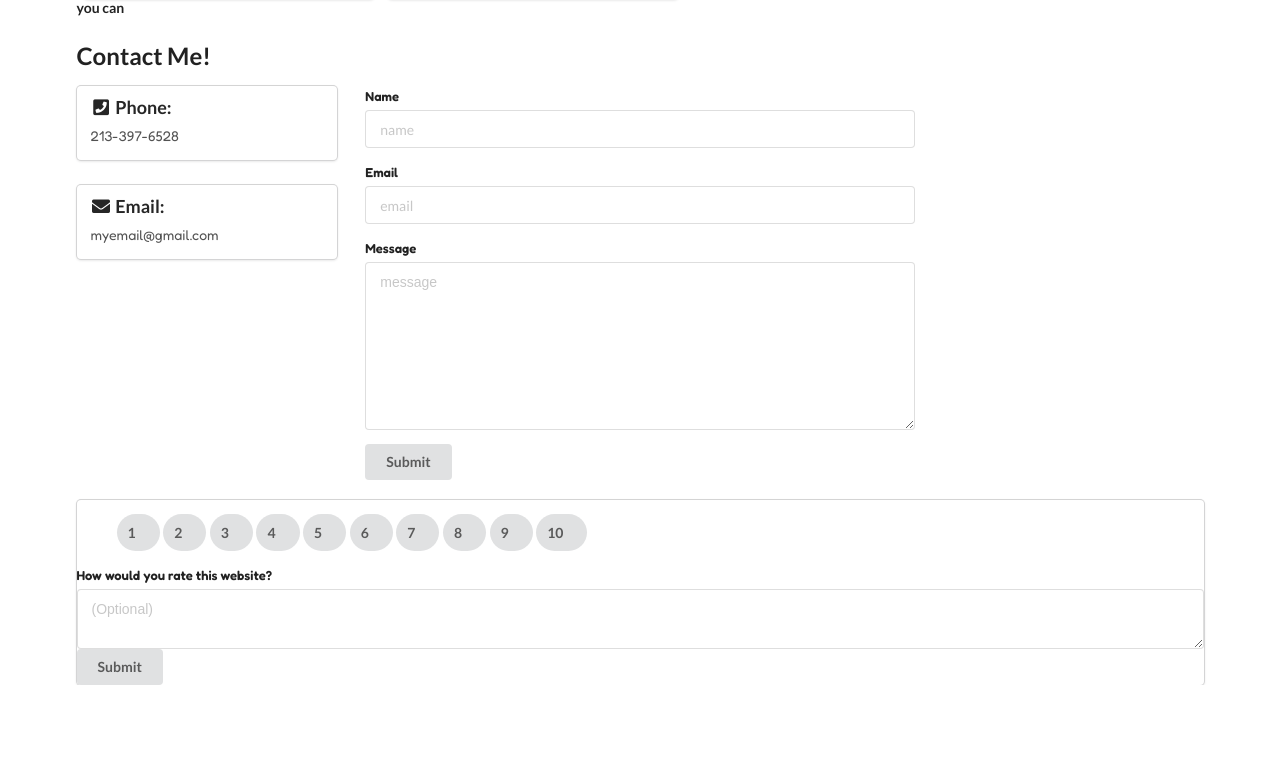
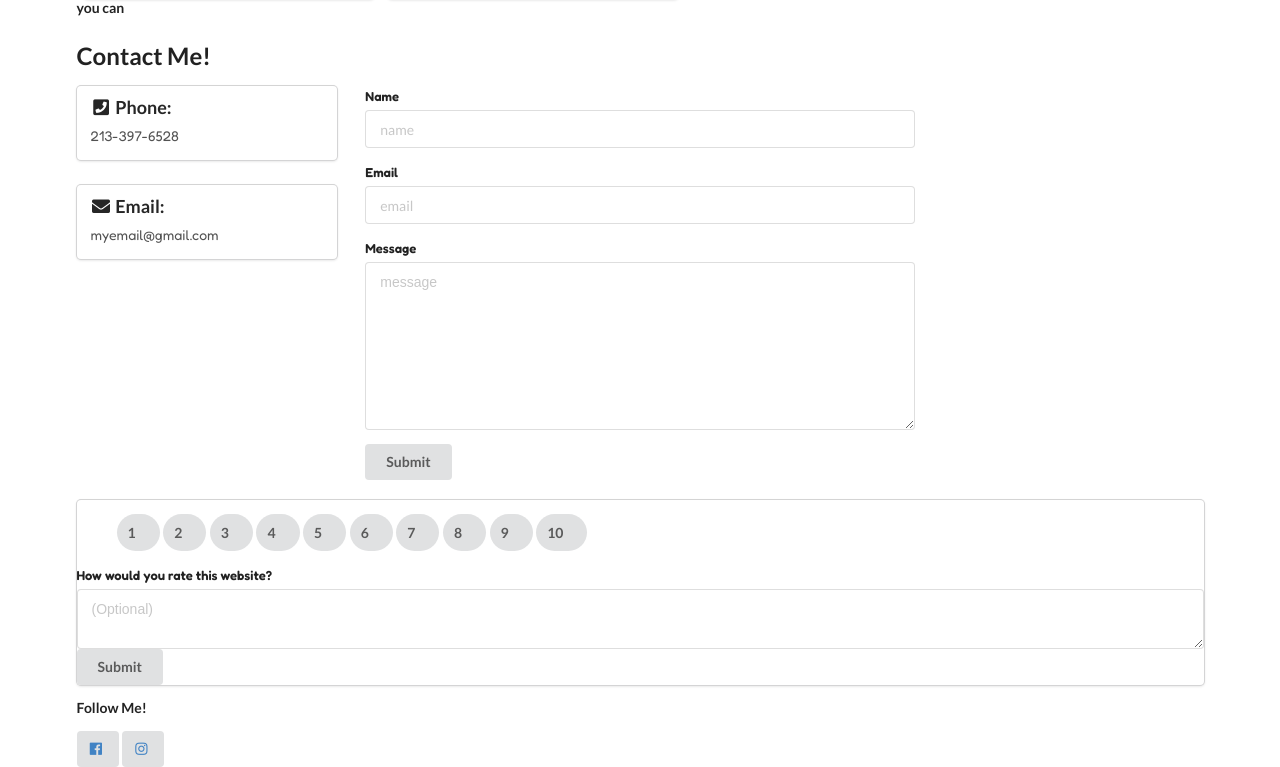
Before and after one commit to minwk79/react-portfolio-website, a React (Create React App) app: page / in a window 1280 px wide. Shown: the part 1105-1872 px from the top of the page. Before the commit the page ends 1790 px from the top, so only its background shows below. Built offline with nearby package versions, Linux system fonts and the light colour scheme.

Commit message:
added social media links at footer

```diff
--- a/src/components/Footer.jsx
+++ b/src/components/Footer.jsx
@@ -1,6 +1,6 @@
 import React, {useState} from 'react'
 import RatingScale from './RatingScale'
-
+import SocialMedia from './SocialMedia';
 
 export default function Footer() {
 
@@ -37,7 +37,9 @@ export default function Footer() {
           </div>
         </div>
       </div>
-
+      <div className=''>
+        <SocialMedia />
+      </div>
     </div>
   )
 }
--- /dev/null
+++ b/src/components/SocialMedia.jsx
@@ -0,0 +1,24 @@
+import React from 'react'
+
+function SocialMedia() {
+  return (
+    <div className='social-media ui container'>
+        <h5>Follow Me!</h5>
+        <div className='icons'>
+            <button className='ui icon button'>
+                <a href="https://www.facebook.com/markquackk/" target="_blank" rel="noreferrer">
+                    <i className='facebook icon' />
+                </a>
+            </button>
+            <button className='ui icon button'>
+                <a href="https://www.instagram.com/markquack/" target="_blank" rel="noreferrer">
+                    <i className='instagram icon' />
+                </a>
+            </button>
+        </div>
+
+    </div>
+  )
+}
+
+export default SocialMedia
```
